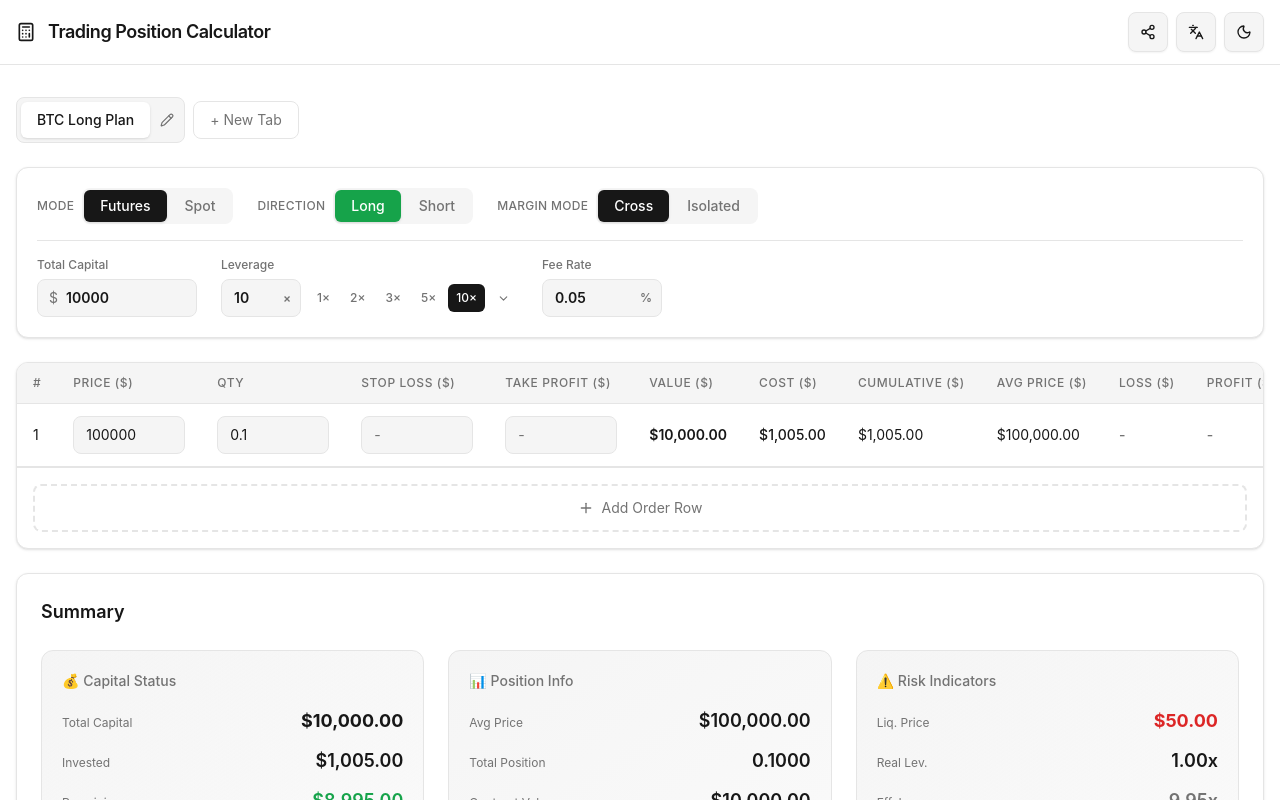
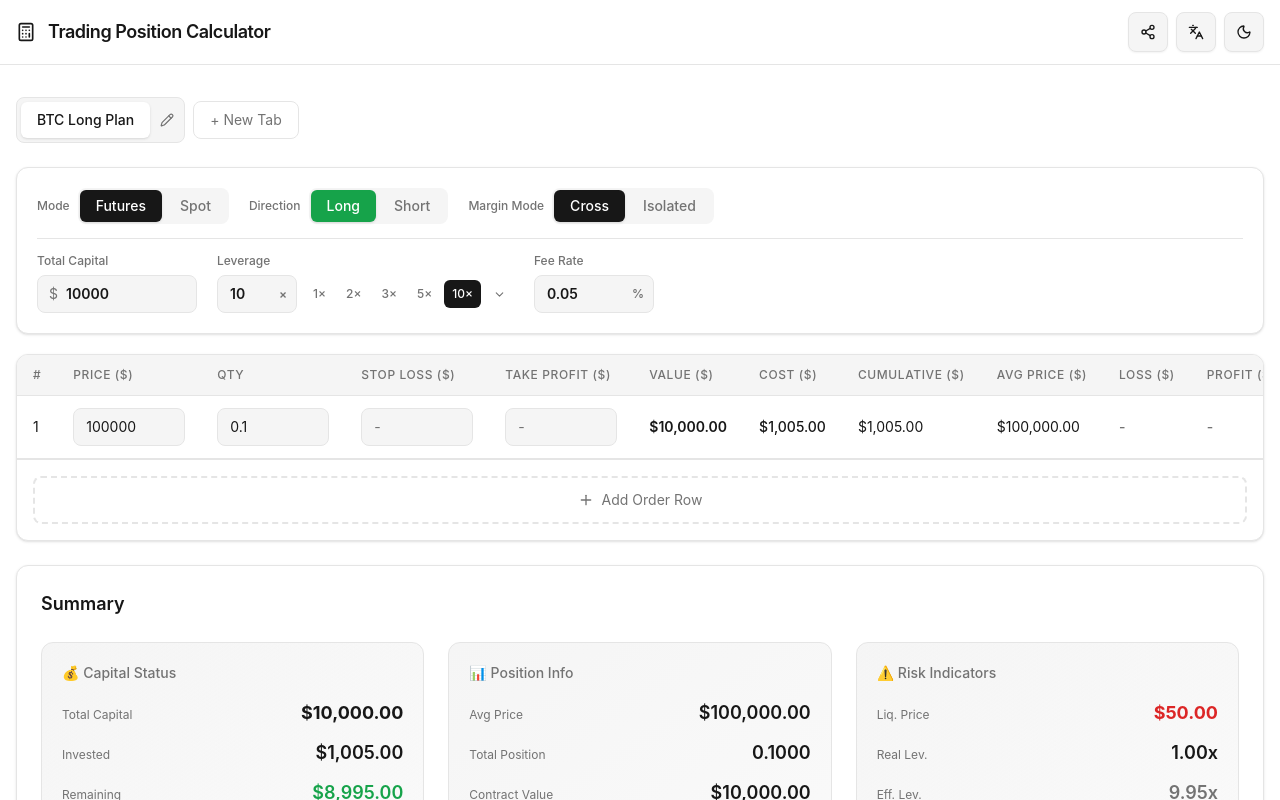
Before and after one commit to xwartz/sl, a React (Vite) app: page / in a window 1280 px wide. Shown: the top 800 px of the page. Built offline with nearby package versions, Linux system fonts and the light colour scheme.

Commit message:
style: refine layout and spacing in ConfigurationPanel component

```diff
--- a/src/components/position/ConfigurationPanel.tsx
+++ b/src/components/position/ConfigurationPanel.tsx
@@ -71,12 +71,11 @@ export default function ConfigurationPanel({
   const hiddenPresets = LEVERAGE_PRESETS.filter((v) => v > 10)
 
   return (
-    <div className="bg-card border border-border-var rounded-xl p-5 mb-6 shadow-sm">
-      {/* ── Row 1: Toggle controls ───────────────────────────── */}
-      <div className="flex flex-wrap items-center gap-x-6 gap-y-3">
-        {/* Trading mode */}
+    <div className="bg-card border border-border-var rounded-xl p-4 sm:p-5 mb-5 shadow-sm">
+      {/* Row 1: Toggle controls */}
+      <div className="flex flex-wrap items-center gap-x-5 gap-y-3">
         <div className="flex items-center gap-2">
-          <span className="text-xs font-medium text-muted uppercase tracking-wide">
+          <span className="text-xs font-medium text-muted">
             {t('position.trading.mode')}
           </span>
           <SegmentedControl
@@ -89,9 +88,8 @@ export default function ConfigurationPanel({
           />
         </div>
 
-        {/* Direction */}
         <div className="flex items-center gap-2">
-          <span className="text-xs font-medium text-muted uppercase tracking-wide">
+          <span className="text-xs font-medium text-muted">
             {t('position.direction')}
           </span>
           <SegmentedControl
@@ -112,10 +110,9 @@ export default function ConfigurationPanel({
           />
         </div>
 
-        {/* Margin mode – futures only */}
         {!isSpot && (
           <div className="flex items-center gap-2">
-            <span className="text-xs font-medium text-muted uppercase tracking-wide">
+            <span className="text-xs font-medium text-muted">
               {t('position.margin.mode')}
             </span>
             <SegmentedControl
@@ -130,12 +127,10 @@ export default function ConfigurationPanel({
         )}
       </div>
 
-      {/* ── Divider ──────────────────────────────────────────── */}
-      <div className="border-t border-border-var my-4" />
+      <div className="border-t border-border-var my-3.5" />
 
-      {/* ── Row 2: Numeric inputs ────────────────────────────── */}
-      <div className="flex flex-wrap items-end gap-x-6 gap-y-4">
-        {/* Total Capital */}
+      {/* Row 2: Numeric inputs */}
+      <div className="flex flex-wrap items-end gap-x-5 gap-y-3">
         <div className="min-w-0">
           <label className="block text-xs font-medium text-muted mb-1.5">
             {t('position.total.capital')}
@@ -154,7 +149,6 @@ export default function ConfigurationPanel({
           </div>
         </div>
 
-        {/* Leverage – futures only */}
         {!isSpot && (
           <div className="min-w-0">
             <label className="block text-xs font-medium text-muted mb-1.5">
@@ -180,7 +174,6 @@ export default function ConfigurationPanel({
                 </span>
               </div>
 
-              {/* Quick presets */}
               <div className="flex items-center gap-1 flex-wrap">
                 {visiblePresets.map((preset) => (
                   <button
@@ -196,7 +189,6 @@ export default function ConfigurationPanel({
                   </button>
                 ))}
 
-                {/* More dropdown */}
                 <div className="relative" ref={dropdownRef}>
                   <button
                     onClick={() => setShowMore(!showMore)}
@@ -234,7 +226,6 @@ export default function ConfigurationPanel({
           </div>
         )}
 
-        {/* Fee Rate */}
         <div className="min-w-0">
           <label className="block text-xs font-medium text-muted mb-1.5">
             {t('position.fee.rate')}
```
